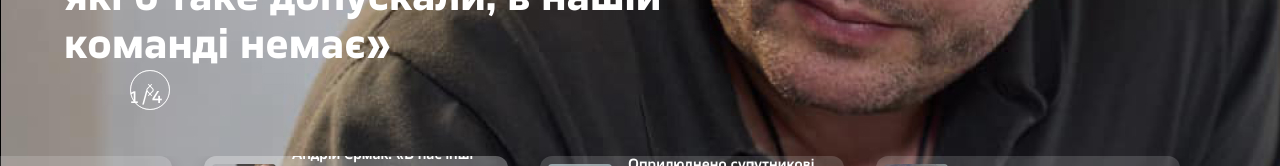
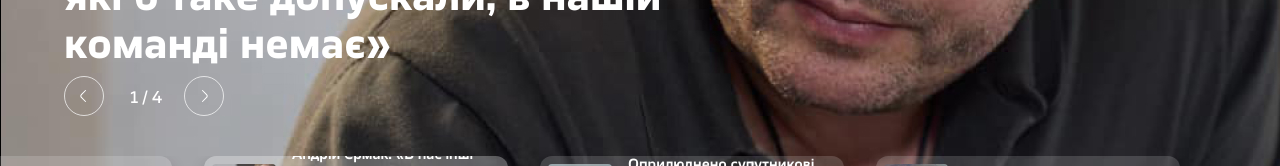
Before and after one commit to Banchee501/react-news-app, a React (Create React App) app: page / in a window 1280 px wide. Shown: the part 534-700 px from the top of the page. Built offline with nearby package versions, Linux system fonts and the light colour scheme; no server answers.

Commit message:
fixed carousel

```diff
--- a/src/components/newsCarousel/carousel.scss
+++ b/src/components/newsCarousel/carousel.scss
@@ -87,30 +87,28 @@
 .slick {
     &-prev {
         position: absolute;
+        top: 478px;
         z-index: 2;
-        margin-top: 472px;
-        left: 130px;
-        top: auto;
+        left: 64px;
         width: 40px;
         height: 40px;
-        background-image: url(../../resources/icons/slider-left-arrows.svg);
+        background-image: url(../../resources/icons/slider-left-arrows.svg) !important;
     }
     &-next {
         position: absolute;
+        top: 478px;
         z-index: 2;
-        margin-top: 472px;
-        left: 130px;
-        top: auto;
+        left: 184px;
         width: 40px;
         height: 40px;
-        background-image: url(../../resources/icons/slider-right-arrows.svg);
+        background-image: url(../../resources/icons/slider-right-arrows.svg) !important;
     }
 }
 .slick-prev:before {
-    opacity: 0;
+    opacity: 0 !important;
 }
 .slick-next:before {
-    opacity: 0;
+    opacity: 0 !important;
 }
 
 .slide {
--- a/src/components/newsCarousel/newsCarousel.js
+++ b/src/components/newsCarousel/newsCarousel.js
@@ -9,11 +9,24 @@ import secondSlide from "../../resources/img/secondSlide.png";
 import thirdSlide from "../../resources/img/thirdSlide.png";
 import fourthSlide from "../../resources/img/fourthSlide.png";
 
-const TagTypes = {
-  news: {
-    icon: '',
-    // style: styles.newsTag,
-  }
+function SampleNextArrow(props) {
+  const { className, onClick } = props;
+  return (
+    <div
+      className={className}
+      onClick={onClick}
+    />
+  );
+}
+
+function SamplePrevArrow(props) {
+  const { className, onClick } = props;
+  return (
+    <div
+      className={className}
+      onClick={onClick}
+    />
+  );
 }
 
 const SLIDE_QW = 4;
@@ -24,9 +37,8 @@ export default class AsNavFor extends Component {
       this.state = {
         nav1: null,
         nav2: null,
-        count: 0,
-        countTotal: 0,
         currentSlide: 1,
+        activeSlide: 1,
       };
     }
 
@@ -37,28 +49,26 @@ export default class AsNavFor extends Component {
       });
     }
 
-     test = () => {
-        this.setState({
-          currentSlide : this.state.currentSlide + 1 > 4 ? 1 :  this.state.currentSlide + 1,
-        })
+    render() {
+      const settings = {
+        nextArrow: <SampleNextArrow />,
+        prevArrow: <SamplePrevArrow />,
+        beforeChange: (current, next) => this.setState({ activeSlide: next + 1 }),
+      };
 
-    }
-
-    render() {
       return (
         <div className='container'>
           <div className='slick'>
-            <button className='slick-prev' onClick={() => this.test()}></button>
             <div className='fz16 slide'>
-              {this.state.currentSlide} / {SLIDE_QW}
+              {this.state.activeSlide} / {SLIDE_QW}
             </div>
-            <button className='slick-next'></button>
           </div>
           <Slider
+          {...settings}
           className='carousel-slide'
           asNavFor={this.state.nav2}
-          arrows={false}
-         // {item?.tag && <div><p>{item.tag}</p></div>}
+          arrows={true}
+        // {item?.tag && <div><p>{item.tag}</p></div>}
         // {<image src={TagTypes[item.tag.type.icon]}>}
           ref={slider => (this.slider1 = slider)}>
               <div className='carousel-slide-item'>
```
